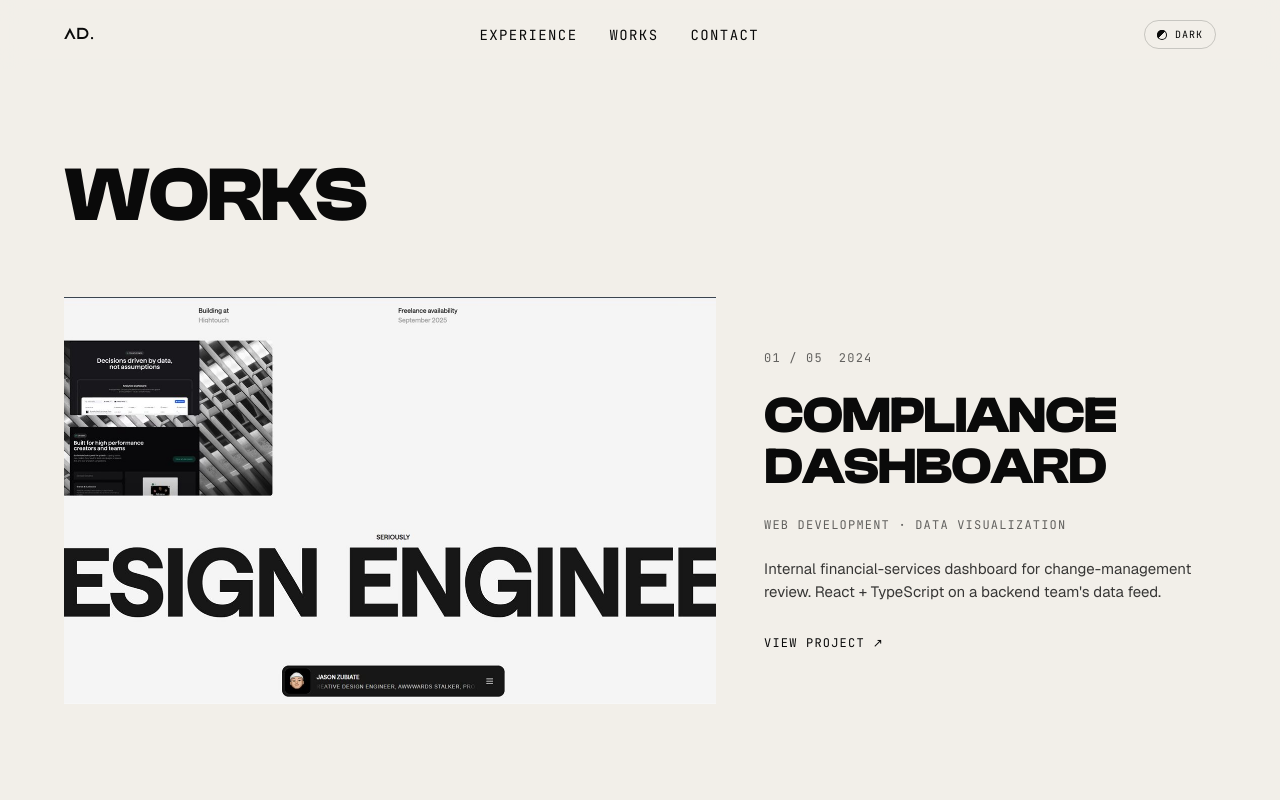
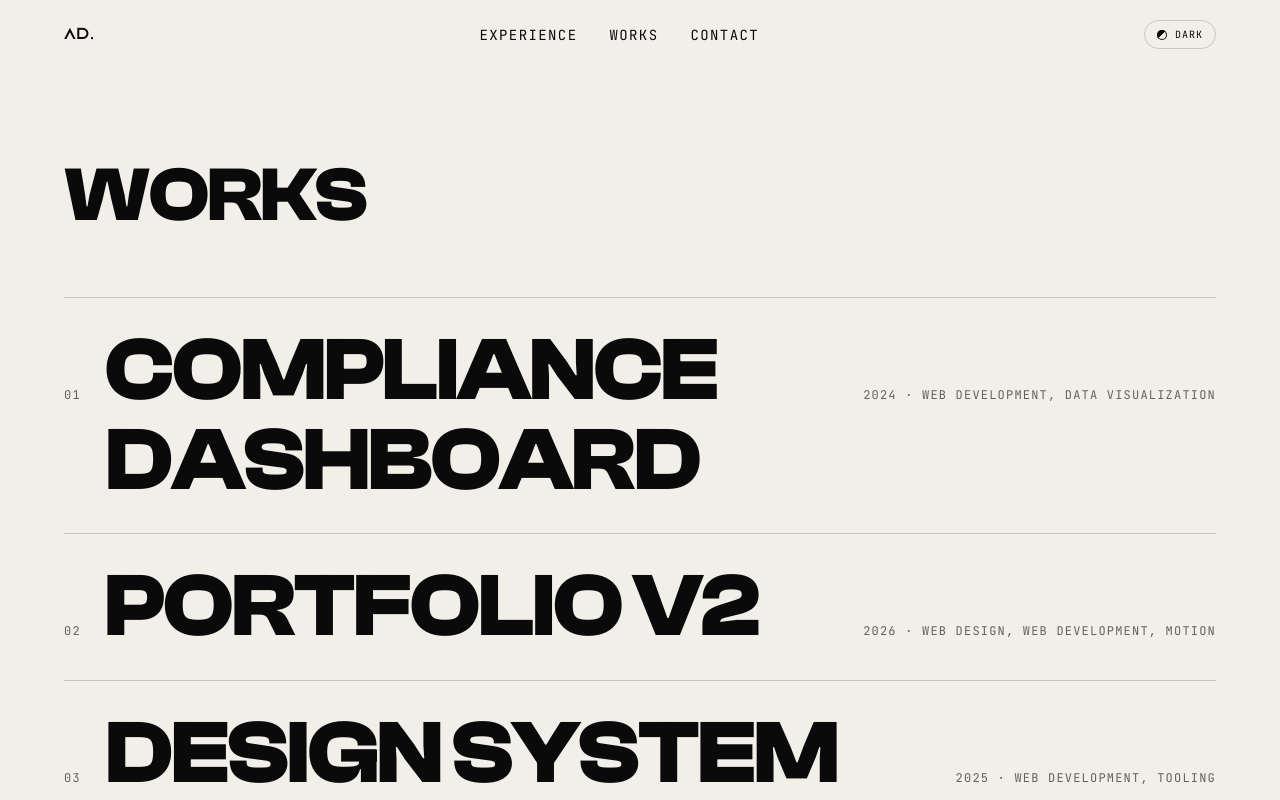
Before and after one commit to adnaandasoo4/portfolio, a React (Vite) app: page /works in a window 1280 px wide. Shown: the top 800 px of the page. Built offline with nearby package versions, Linux system fonts and the light colour scheme.

Commit message:
AllWorks: replace alternating layout with typographic row skeleton

```diff
--- a/src/components/AllWorks.jsx
+++ b/src/components/AllWorks.jsx
@@ -1,56 +1,22 @@
-import { motion } from "framer-motion";
 import { Link } from "react-router-dom";
 
 import { projects } from "../constants";
-import {
-  revealVariant as reveal,
-  staggerContainer,
-} from "../utils/motion";
 import Contact from "./Contact";
 
-// Standard viewport trigger: section reveals once when at least 20% of
-// it is in view. `once: true` means the animation doesn't replay on
-// scroll-out/in — matches the home page's section reveals.
-const viewport = { once: true, amount: 0.2 };
-
 /**
- * AllWorks — full project index, mounted at /works.
+ * AllWorks — typographic index at /works.
  *
- * Layout:
- *   - Big "Work" title at the top, in the same display weight as the
- *     other section headings on the home page
- *   - One row per project, alternating image-left / image-right on every
- *     other row for visual rhythm (the "zebra" pattern common in
- *     editorial portfolios)
- *   - Each row is wrapped in a <Link> to /works/:slug — entire row is
- *     clickable
- *   - Cover image takes ~55% of the row width; the remaining ~45% holds
- *     the project name (display), year, services (mono), and a one-line
- *     description, with a "View project ↗" affordance at the bottom that
- *     subtly grows/translates on hover
- *   - Footer reuses the Contact component verbatim
- *
- * Scrolls to top on mount so navigating from a detail page or from the
- * "View all works" link on home lands the visitor at the title, not at
- * whatever scroll offset the SPA was at.
+ * 5 stacked rows, each is a single <Link>. Display-size project name carries
+ * the row; index (mono) on the left, year + services (mono) on the right.
+ * Cursor-follow preview and reveal animations are layered on by later tasks.
  */
 export default function AllWorks() {
-  // Scroll-to-top on navigation handled by ScrollOnRouteChange at the
-  // App level — see App.jsx.
   return (
     <main className="relative w-full bg-paper text-ink">
-      {/* Page header — big display title. Padding-top accounts for the
-          fixed navbar so the title has breathing room. */}
-      <motion.section
-        variants={staggerContainer()}
-        initial="hidden"
-        whileInView="show"
-        viewport={viewport}
-        className="mx-auto flex max-w-screen-2xl flex-col gap-8 px-6 pb-16 pt-32 sm:px-16 sm:pt-40"
-      >
-        <motion.h1
-          variants={reveal}
-          custom={0}
+      {/* Display title — same Cabinet Grotesk treatment as the home Hero and
+          per-project titles. Top padding clears the fixed navbar. */}
+      <section className="mx-auto flex max-w-screen-2xl flex-col gap-8 px-6 pb-16 pt-32 sm:px-16 sm:pt-40">
+        <h1
           className="font-display uppercase"
           style={{
             fontWeight: 700,
@@ -60,119 +26,49 @@ export default function AllWorks() {
           }}
         >
           Works
-        </motion.h1>
-      </motion.section>
+        </h1>
+      </section>
 
-      {/* Project list — alternating image-left / image-right rows. Each
-          row is its own viewport-triggered reveal so the list cascades
-          in as the visitor scrolls through it (rather than firing all
-          at once at the top of the section). */}
+      {/* Typographic index — 5 rows, hairline above each + closer hairline
+          below the list. Each row is a single Link. */}
       <section className="mx-auto w-full max-w-screen-2xl px-6 pb-24 sm:px-16">
-        <ul className="flex flex-col gap-20 sm:gap-32">
-          {projects.map((project, i) => {
-            const imageOnLeft = i % 2 === 0;
-            return (
-              <motion.li
-                key={project.slug}
-                variants={reveal}
-                custom={0}
-                initial="hidden"
-                whileInView="show"
-                viewport={viewport}
-              >
+        <ul role="list" className="border-b border-edge">
+          {projects.map((project, i) => (
+            <li key={project.slug}>
               <Link
                 to={`/works/${project.slug}`}
                 data-cursor="open project"
-                  aria-label={`Open ${project.name}`}
-                  className="group grid grid-cols-1 items-center gap-8 sm:grid-cols-12 sm:gap-12"
+                aria-label={`Open ${project.name}, ${project.year}`}
+                className="group flex items-baseline justify-between gap-8 border-t border-edge py-5 sm:py-7 focus:outline-none"
               >
-                  {/* Cover image — sm:col-span-7 on the side dictated by
-                      row index. order utilities flip the visual order on
-                      odd rows without changing DOM order. */}
-                  <div
-                    className={`relative overflow-hidden bg-edge sm:col-span-7 ${
-                      imageOnLeft ? "sm:order-1" : "sm:order-2"
-                    }`}
-                    style={{ aspectRatio: "16 / 10" }}
+                <div className="flex items-baseline gap-6">
+                  <span
+                    aria-hidden="true"
+                    className="font-mono text-xs uppercase tracking-widest text-muted"
                   >
-                    {project.coverImage ? (
-                      <img
-                        src={project.coverImage}
-                        alt={project.name}
-                        loading="lazy"
-                        decoding="async"
-                        className="h-full w-full object-cover"
-                      />
-                    ) : (
-                      <div className="flex h-full w-full items-center justify-center font-mono text-xs uppercase tracking-widest text-muted">
-                        {project.name} · placeholder
-                      </div>
-                    )}
-                  </div>
-
-                  {/* Detail column — index + name + meta + description +
-                      view CTA. Index/name sit at the top, view CTA at
-                      the bottom for a clear top-to-bottom read. */}
-                  <div
-                    className={`flex flex-col gap-6 sm:col-span-5 ${
-                      imageOnLeft ? "sm:order-2" : "sm:order-1"
-                    }`}
-                  >
-                    <div className="flex items-baseline gap-4">
-                      <span className="font-mono text-xs uppercase tracking-widest text-muted">
-                        {String(i + 1).padStart(2, "0")} /{" "}
-                        {String(projects.length).padStart(2, "0")}
+                    {String(i + 1).padStart(2, "0")}
                   </span>
-                      <span className="font-mono text-xs uppercase tracking-widest text-muted">
-                        {project.year}
-                      </span>
-                    </div>
-
                   <h2
                     className="font-display uppercase"
                     style={{
                       fontWeight: 700,
-                        fontSize: "clamp(32px, 4vw, 64px)",
+                      fontSize: "clamp(48px, 7vw, 112px)",
                       lineHeight: 1,
-                        letterSpacing: "-0.015em",
+                      letterSpacing: "-0.02em",
                     }}
                   >
                     {project.name}
                   </h2>
-
-                    <p className="font-mono text-xs uppercase tracking-widest text-muted">
-                      {project.services.join(" · ")}
-                    </p>
-
-                    <p
-                      className="opacity-80"
-                      style={{
-                        fontSize: "15px",
-                        lineHeight: 1.55,
-                        maxWidth: "48ch",
-                      }}
-                    >
-                      {project.description}
-                    </p>
-
-                    <span className="mt-2 inline-flex items-center gap-2 font-mono text-xs uppercase tracking-widest text-ink">
-                      View project
-                      <span
-                        aria-hidden="true"
-                        className="inline-block transition-transform duration-300 group-hover:translate-x-1 group-hover:-translate-y-0.5"
-                      >
-                        ↗
+                </div>
+                <span className="whitespace-nowrap font-mono text-xs uppercase tracking-widest text-muted">
+                  {project.year} · {project.services.join(", ")}
                 </span>
-                    </span>
-                  </div>
               </Link>
-              </motion.li>
-            );
-          })}
+            </li>
+          ))}
         </ul>
       </section>
 
-      {/* Footer — same Contact set-piece as the home page. */}
       <Contact />
     </main>
   );
```
Lines whose indentation alone changed are shown as unchanged.
